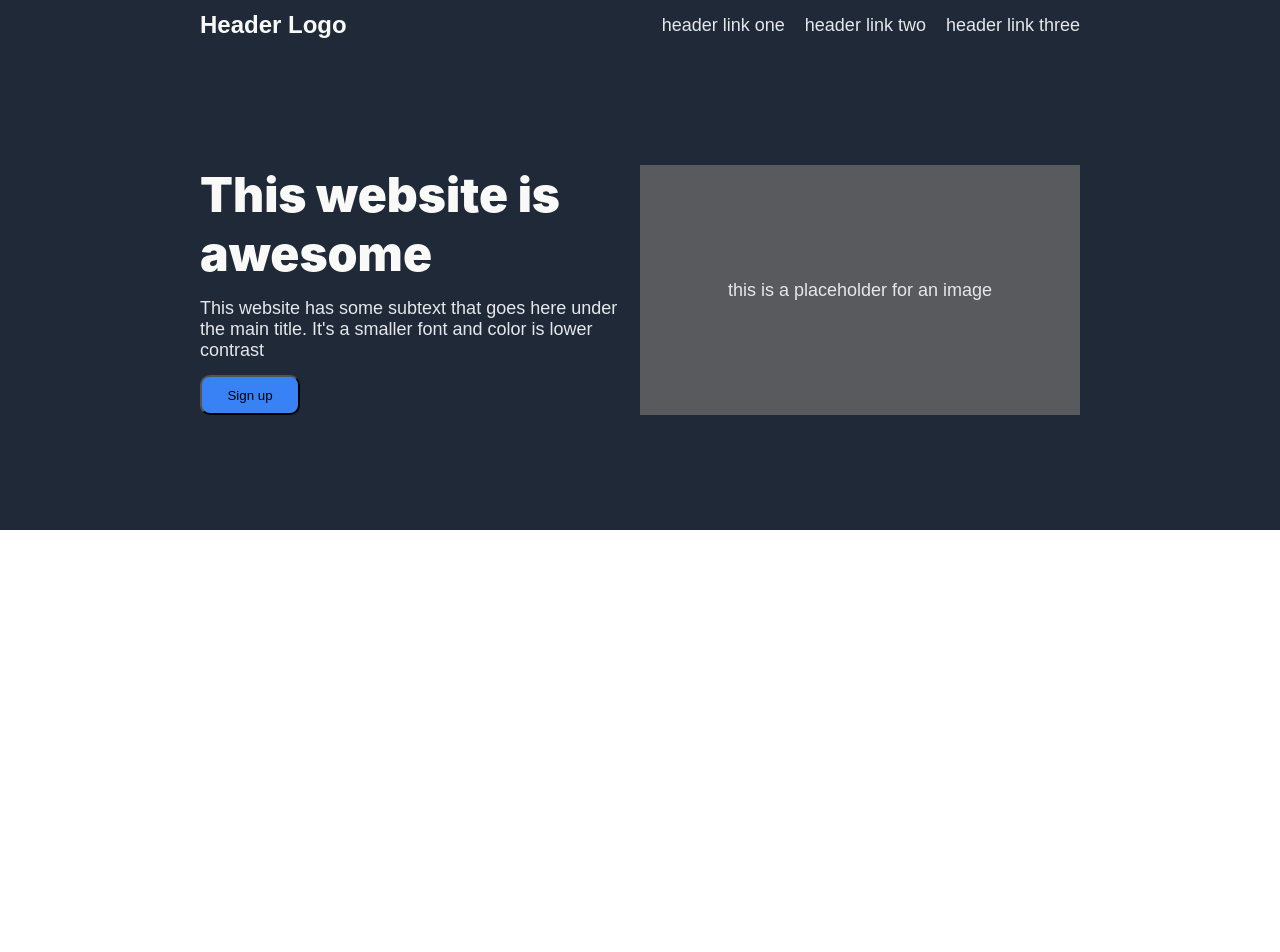
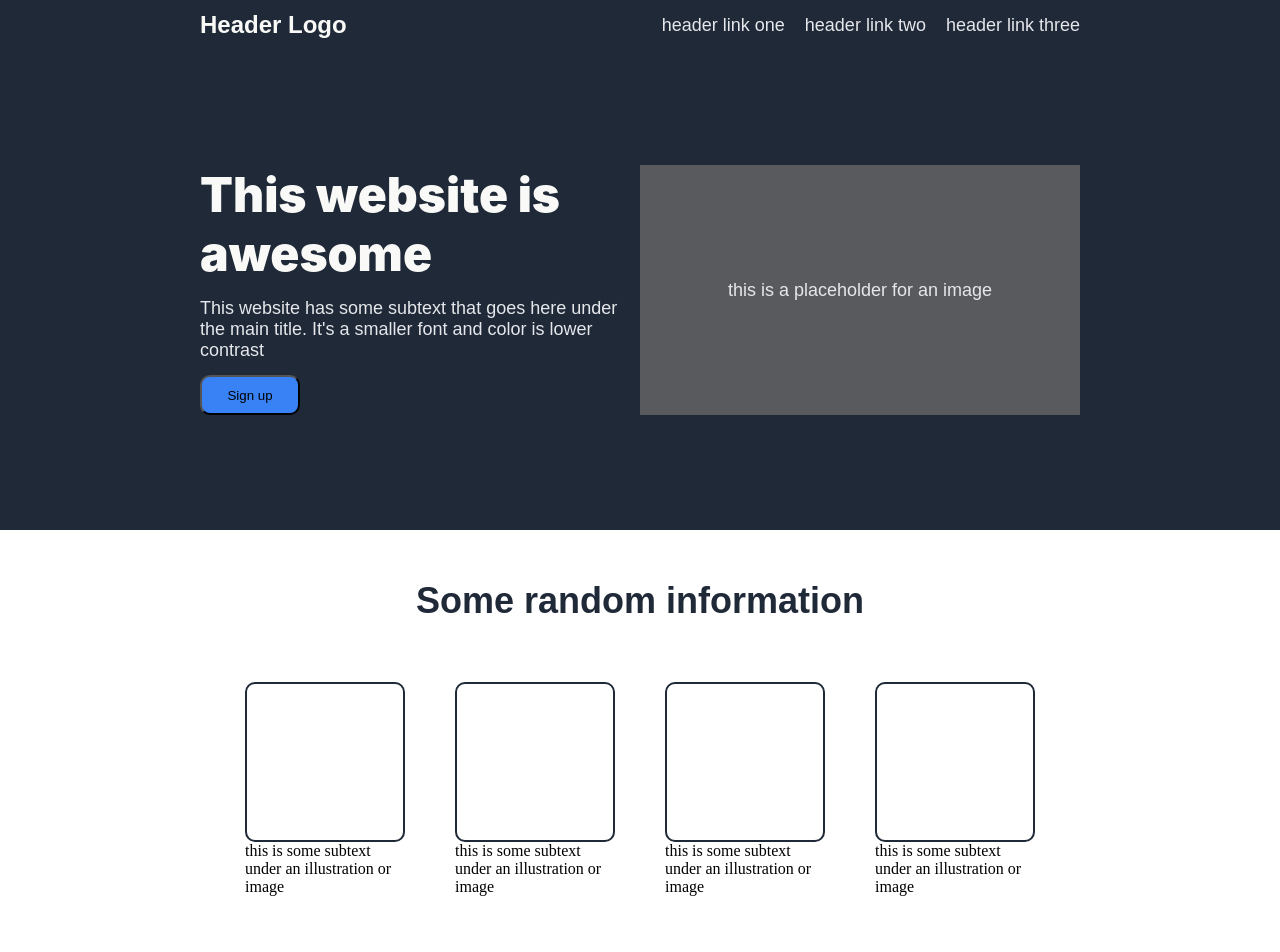
Before and after one commit to rgp88/first-web-page, a plain HTML site: page index.html in a window 1280 px wide. Shown: the top 952 px of the page. Drawn offline with Linux system fonts and the light colour scheme.

Commit message:
halo#2 added

```diff
--- a/index.html
+++ b/index.html
@@ -30,7 +30,25 @@
             </div>
         </div>
         <div class="bodytwo">
-
+            <h2 class="bodytwoone">Some random information</h2>
+            <div class="bodytwotwo">
+                <div class="twotwoone">
+                    <div></div>
+                    <p>this is some subtext under an illustration or image</p>
+                </div>
+                <div class="twotwoone">
+                    <div></div>
+                    <p>this is some subtext under an illustration or image</p>
+                </div>
+                <div class="twotwoone">
+                    <div></div>
+                    <p>this is some subtext under an illustration or image</p>
+                </div>
+                <div class="twotwoone">
+                    <div></div>
+                    <p>this is some subtext under an illustration or image</p>
+                </div>
+            </div>
         </div>
         <div class="bodythree">
 
--- a/style.css
+++ b/style.css
@@ -42,7 +42,7 @@ li {
     display: flex;
     justify-content: center;
     align-items: center;
-    padding: 0 200px;
+    padding: 10px 200px;
 }
 .bodyoneone {
     width: 500px;
@@ -80,6 +80,32 @@ button {
 }
 .bodytwo {
     height: 500px;
+    display: flex;
+    flex-direction: column;
+    align-items: center;
+    padding: 50px 200px;
+    gap: 60px;
+}
+.bodytwo h2 {
+    font-size: 36px;
+    font-weight: 900;
+    font-family: sans-serif;
+    color: #1F2937;
+}
+.bodytwotwo {
+    display: flex;
+    gap: 50px;
+}
+.twotwoone {
+    height: 200px;
+    width: 160px;
+}
+.twotwoone div {
+    border: 2px solid #1f2937;
+    height: 160px;
+    width: 160px;
+    border-radius: 10px;
+    text-align: center;
 }
 .bodythree {
     height: 430px;
```
